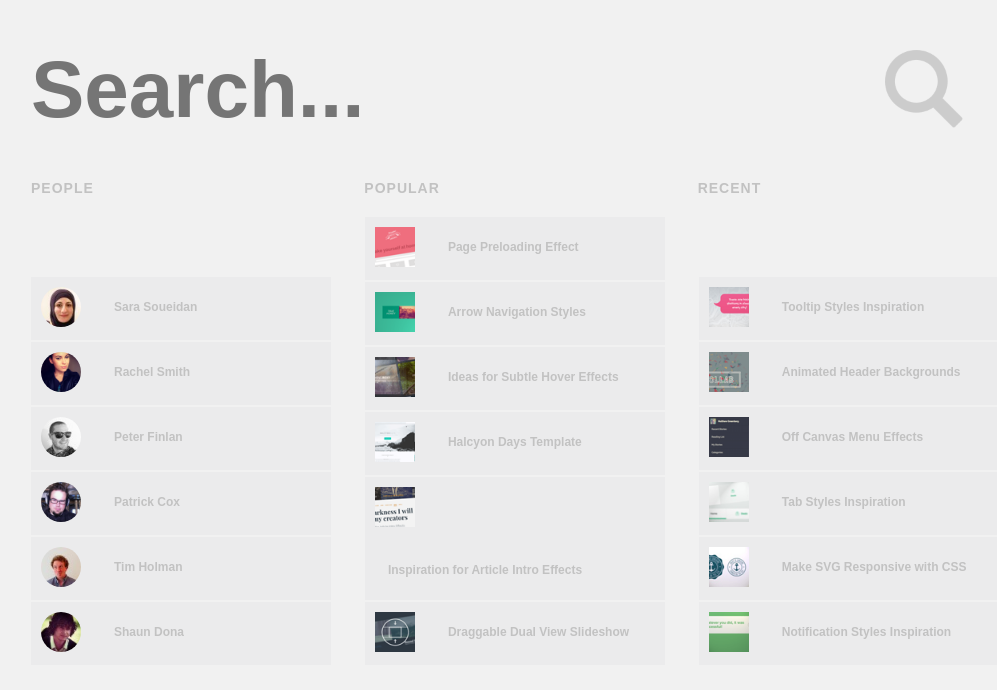
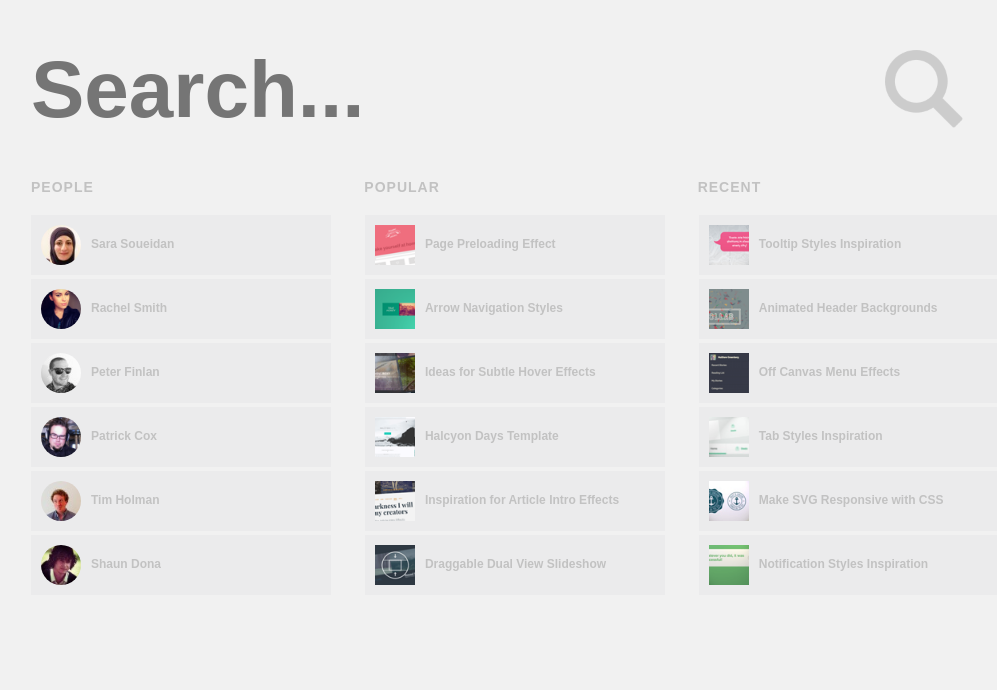
Before and after one commit to TarasVasylenko/huge-search, a plain HTML site: page index.html in a window 1280 px wide. Shown: the whole page, without its empty margins (109-1106 px from the left). Drawn offline with Linux system fonts and the light colour scheme.

Commit message:
changed encoding

```diff
--- a/css/main.css
+++ b/css/main.css
@@ -14,6 +14,7 @@ body{
 	width: 1000px;
 	min-width: 1000px;
 	margin: auto;
+	line-height: 1;
 }
 
 header{
@@ -74,10 +75,10 @@ ul{
 li{
 	display: inline-block;
 	width: 100%;
-	vertical-align: top;
 	background: rgba(118,117,128,0.05);
 	margin-top: 1px;
 	margin-bottom: 1px;
+	overflow: hidden;
 }
 
 img{
@@ -85,6 +86,7 @@ img{
 	width: 40px;
 	height: 40px;
 	margin: 10px;
+	vertical-align: top;
 }
 
 .avatar{
@@ -93,9 +95,9 @@ img{
 
 .name{
 	display: inline-block;
+	margin-top: 23px;
+	font-weight: 700;
 	vertical-align: top;
-	padding: 23px;
-	font-weight: 700;
 }
 
 .heading{
```
